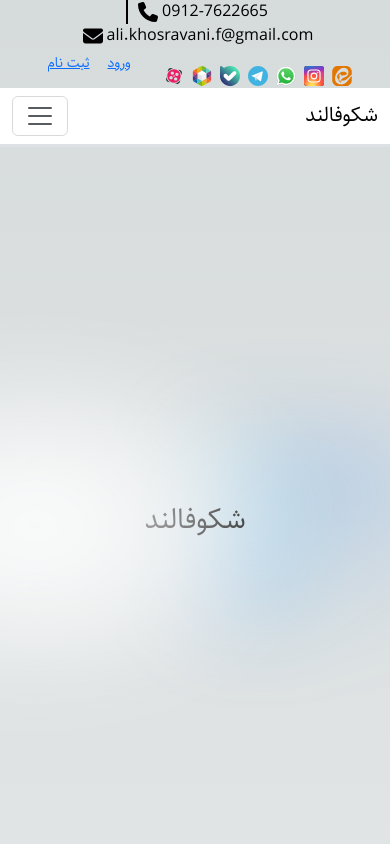
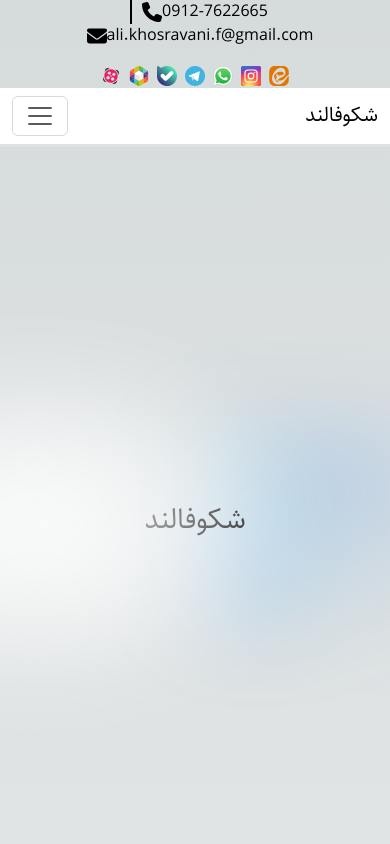
Before and after one commit to ali-khosravani/nextjs, a Next.js app: page / in a window 390 px wide. Shown: the top 844 px of the page. Built offline with nearby package versions, Linux system fonts and the light colour scheme.

Commit message:
top header responsive finished

```diff
--- a/app/components/layout/Header/TopHeader.tsx
+++ b/app/components/layout/Header/TopHeader.tsx
@@ -9,23 +9,23 @@ import envelope from '@/public/icons/public-icon/envelope-solid.svg'
 const TopHeader = () => {
   return (
     <div className="container-fluid">
-      <div className="row justify-content-center justify-content-md-around">
-        <div className="col-auto">
+      <div className="row justify-content-center justify-content-lg-around">
+        <div className="col-lg-6 col-md-8">
           <ul className="list-inline mb-0 contact-box">
             <li className="list-inline-item">
-              <p className='px-1 mb-0 d-inline-block'>0912-7622665</p>
+              <p className='mb-0 d-inline-block'>0912-7622665</p>
               <Image src={telephone} alt='Fullow us' height={20} width={20} />
             </li>
             <li className="list-inline-item">
-              <p className='px-1 mb-0 d-inline-block'>ali.khosravani.f@gmail.com</p>
+              <p className='mb-0 d-inline-block'>ali.khosravani.f@gmail.com</p>
               <Image src={envelope} alt='Fullow us' height={20} width={20} />
             </li>
           </ul>
         </div>
-        <div className="col-auto mt-3 mt-md-0">
+        <div className="col-lg-4 col-md-4 mt-3 mt-md-0">
           <SocialMedia />
         </div>
-        <div className="col-auto">
+        <div className="col-lg-2 d-none d-lg-block">
           <button className='btn btn-link btn-sm'>ورود</button>
           <button className='btn btn-link btn-sm'>ثبت نام</button>
         </div>
```
